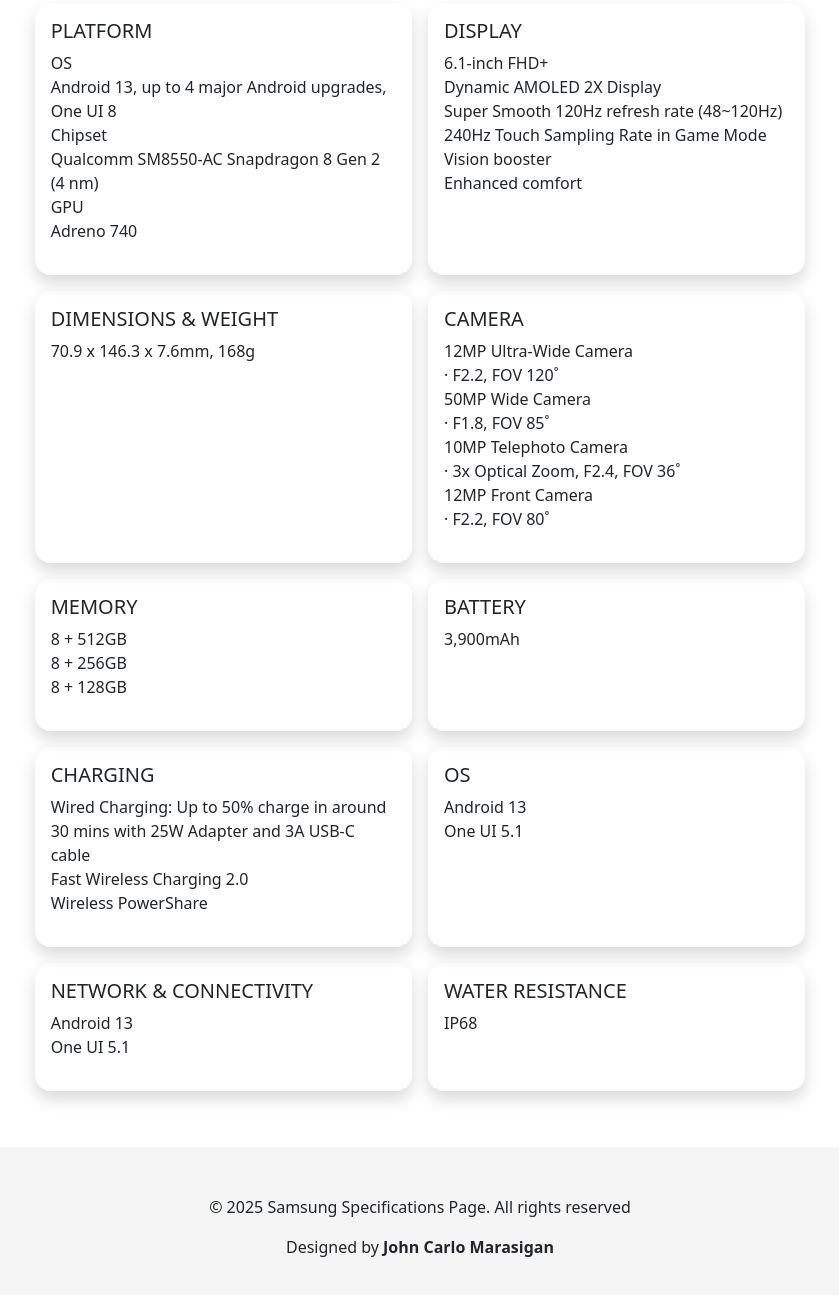
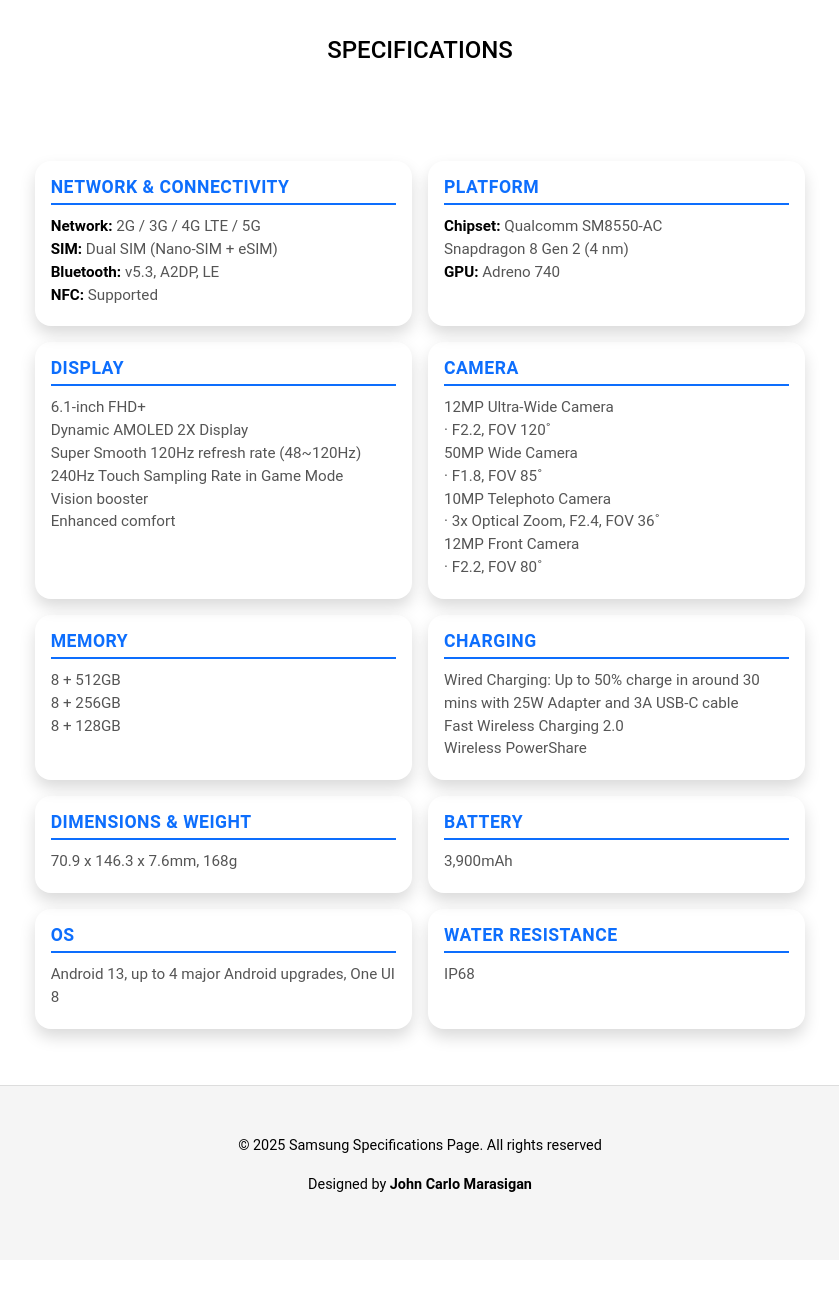
Before and after one commit to mjohncarlo/Device-Specifications, a plain HTML site: page index.html in a window 1280 px wide. Shown: the part 935-2230 px from the top of the page, without its empty margins (220-1059 px from the left). After the commit the page ends 2195 px from the top, so only its background shows below. Drawn offline with nearby package versions, Linux system fonts and the light colour scheme.

Commit message:
improved text styling

```diff
--- a/index.html
+++ b/index.html
@@ -25,14 +25,15 @@
     </div>
 
     <div class="container text-center" id="home">
-        <div class="row justify-content-center">
-            <img src="samsung s23.png" alt="Picture of Samsung S23" class="image-fluid" style="width: 300px;">
-        </div>
-        <div class="row">
+        <img src="samsung s23.png" alt="Picture of Samsung S23" class="image-fluid d-block mx-auto"
+            style="width: 300px;">
+        <div class="row mt-3">
             <h5>Galaxy S23</h5>
+            <p>AI Just for you!</p>
             <p>SM-S911BZGCPHL</p>
         </div>
     </div>
+
 
     <div class="container text-center my-5">
         <div class="row my-4">
@@ -79,31 +80,36 @@
 
     <div class="container my-4">
         <div class="row g-3 justify-content-center">
+            <div class="col-sm-8 col-md-6 col-lg-4 shadow p-3 rounded-4 m-2">
+                <h5 class="specs-title">NETWORK & CONNECTIVITY</h5>
+                <p class="specs"><strong>Network:</strong> 2G / 3G / 4G LTE / 5G<br>
+                    <strong>SIM:</strong> Dual SIM (Nano-SIM + eSIM)<br>
+                    <strong>Bluetooth:</strong> v5.3, A2DP, LE<br>
+                    <strong>NFC:</strong> Supported<br>
+                </p>
+            </div>
+
             <div class="col-12 col-sm-8 col-md-6 col-lg-4 shadow p-3 rounded-4 m-2">
-                <h5>PLATFORM</h5>
-                <p>OS<br>
-                    Android 13, up to 4 major Android upgrades, One UI 8<br>
-                    Chipset<br>
-                    Qualcomm SM8550-AC Snapdragon 8 Gen 2 (4 nm)<br>
-                    GPU <br>
-                    Adreno 740</p>
+                <h5 class="specs-title">PLATFORM</h5>
+                <p class="specs"><strong>Chipset:</strong> Qualcomm SM8550-AC<br>
+                    Snapdragon 8 Gen 2 (4 nm)<br>
+                    <strong>GPU:</strong> Adreno 740
+                </p>
             </div>
+
             <div class="col-sm-8 col-md-6 col-lg-4 shadow p-3 rounded-4 m-2">
-                <h5>DISPLAY</h5>
-                <p>6.1-inch FHD+<br>
+                <h5 class="specs-title">DISPLAY</h5>
+                <p class="specs">6.1-inch FHD+<br>
                     Dynamic AMOLED 2X Display<br>
                     Super Smooth 120Hz refresh rate (48~120Hz)<br>
                     240Hz Touch Sampling Rate in Game Mode<br>
                     Vision booster<br>
                     Enhanced comfort</p>
             </div>
+
             <div class="col-sm-8 col-md-6 col-lg-4 shadow p-3 rounded-4 m-2">
-                <h5>DIMENSIONS & WEIGHT</h5>
-                <p>70.9 x 146.3 x 7.6mm, 168g</p>
-            </div>
-            <div class="col-sm-8 col-md-6 col-lg-4 shadow p-3 rounded-4 m-2">
-                <h5>CAMERA</h5>
-                <p>12MP Ultra-Wide Camera<br>
+                <h5 class="specs-title">CAMERA</h5>
+                <p class="specs">12MP Ultra-Wide Camera<br>
                     · F2.2, FOV 120˚<br>
                     50MP Wide Camera<br>
                     · F1.8, FOV 85˚<br>
@@ -112,35 +118,40 @@
                     12MP Front Camera<br>
                     · F2.2, FOV 80˚</p>
             </div>
+
             <div class="col-sm-8 col-md-6 col-lg-4 shadow p-3 rounded-4 m-2">
-                <h5>MEMORY</h5>
-                <p>8 + 512GB<br>
+                <h5 class="specs-title">MEMORY</h5>
+                <p class="specs">8 + 512GB<br>
                     8 + 256GB<br>
                     8 + 128GB</p>
             </div>
+
             <div class="col-sm-8 col-md-6 col-lg-4 shadow p-3 rounded-4 m-2">
-                <h5>BATTERY</h5>
-                <p>3,900mAh</p>
-            </div>
-            <div class="col-sm-8 col-md-6 col-lg-4 shadow p-3 rounded-4 m-2">
-                <h5>CHARGING</h5>
-                <p>Wired Charging: Up to 50% charge in around 30 mins with 25W Adapter and 3A USB-C cable<br>
+                <h5 class="specs-title">CHARGING</h5>
+                <p class="specs">Wired Charging: Up to 50% charge in around 30 mins with 25W Adapter and 3A USB-C
+                    cable<br>
                     Fast Wireless Charging 2.0<br>
                     Wireless PowerShare</p>
             </div>
+
             <div class="col-sm-8 col-md-6 col-lg-4 shadow p-3 rounded-4 m-2">
-                <h5>OS</h5>
-                <p>Android 13<br>
-                    One UI 5.1</p>
+                <h5 class="specs-title">DIMENSIONS & WEIGHT</h5>
+                <p class="specs">70.9 x 146.3 x 7.6mm, 168g</p>
             </div>
+
             <div class="col-sm-8 col-md-6 col-lg-4 shadow p-3 rounded-4 m-2">
-                <h5>NETWORK & CONNECTIVITY</h5>
-                <p>Android 13<br>
-                    One UI 5.1</p>
+                <h5 class="specs-title">BATTERY</h5>
+                <p class="specs">3,900mAh</p>
             </div>
+
             <div class="col-sm-8 col-md-6 col-lg-4 shadow p-3 rounded-4 m-2">
-                <h5>WATER RESISTANCE</h5>
-                <p>IP68</p>
+                <h5 class="specs-title">OS</h5>
+                <p class="specs">Android 13, up to 4 major Android upgrades, One UI 8</p>
+            </div>
+
+            <div class="col-sm-8 col-md-6 col-lg-4 shadow p-3 rounded-4 m-2">
+                <h5 class="specs-title">WATER RESISTANCE</h5>
+                <p class="specs">IP68</p>
             </div>
         </div>
     </div>
--- a/style.css
+++ b/style.css
@@ -1,9 +1,50 @@
+.nav-link {
+    font-size: 0.9rem;
+    font-weight: 500;
+    letter-spacing: 0.3px;
+    transition: color 0.3s ease;
+    text-transform: uppercase;
+}
+
+.nav-link:hover {
+    color: #dce8ff;
+}
+
+.container#home h5{
+font-size: 1.8rem;
+font-weight: 800;
+letter-spacing: -0.5px;
+margin-top: 15px;
+margin-bottom: 10px;
+}
+
+.container#home p:nth-child(2){
+font-size: 1.15rem;
+font-weight: 500;
+color: #333;
+margin-bottom: 10px;
+}
+
+.container#home p:nth-child(3){
+font-size: 0.85rem;
+font-weight: 400;
+letter-spacing: 0.5px;
+color: #474747;
+margin-bottom: 60px;
+}
+
+body {
+font-family: 'Poppins', 'Roboto', sans-serif;
+color: black;
+line-height: 1.6;
+scroll-behavior: smooth;
+}
+
 .color-circle {
     width: 35px;
     height: 35px;
     border-radius: 50%;
     border: 1px solid;
-    transition: transform 0.2s ease, border-color 0.2 ease;
 }
 
 .bg-cream {
@@ -48,4 +89,30 @@
 
 .container-fluid#about {
     background-color: #f5f5f5;
+    font-size: 0.9rem;
+    text-align: center;
+    padding: 30px 10px;
+    border-top: 1px solid #ddd;
 }
+
+.specs-title {
+    font-size: 1.1rem;
+    font-weight: 700;
+    letter-spacing: 0.5px;
+    color: #0d6efd;
+    margin-bottom: 10px;
+    border-bottom: 2px solid #0d6efd;
+   padding-bottom: 5px;
+}
+
+.specs {
+    font-size: 0.95rem;
+    color: #555;
+    margin: 4px 0;
+    line-height: 1.5;
+}
+
+.specs strong {
+    color: black;
+    font-weight: 600;
+}
```
